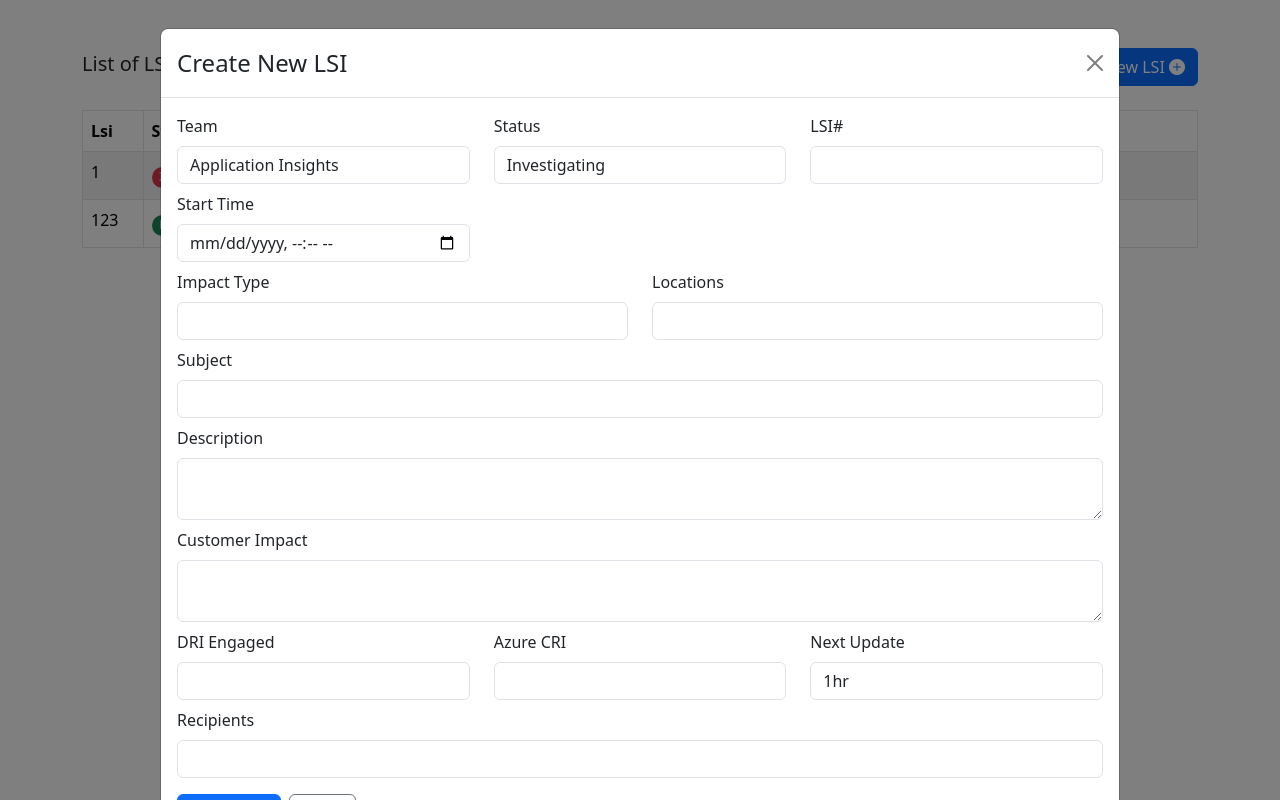
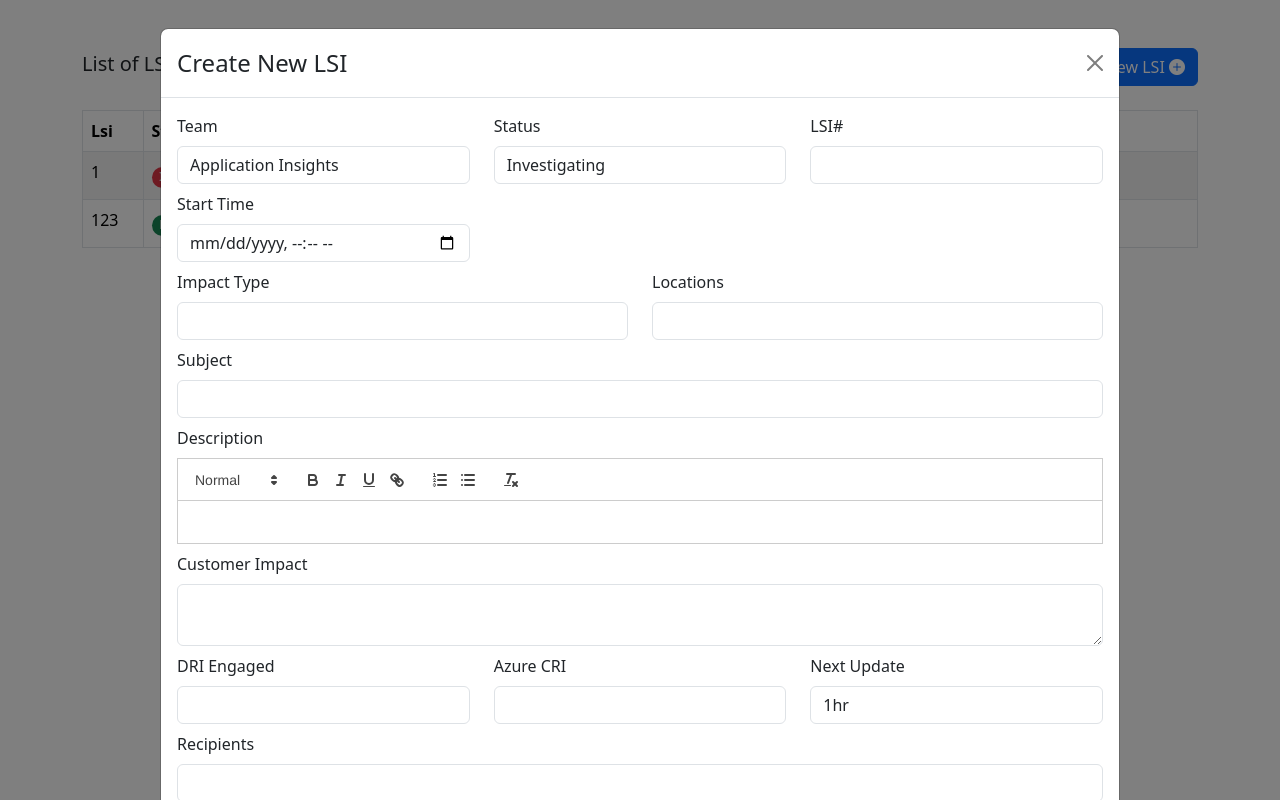
Before and after one commit to vamshisagar/lsi-notifications, a React (Create React App) app: page / in a window 1280 px wide. Both pictures are taken after a click on the button "Create New LSI". Built offline with nearby package versions, Linux system fonts and the light colour scheme.

Commit message:
Added Rich text editor

```diff
--- a/package.json
+++ b/package.json
@@ -12,6 +12,7 @@
     "react": "^18.3.1",
     "react-bootstrap": "^2.10.4",
     "react-dom": "^18.3.1",
+    "react-quill": "^2.0.0",
     "react-scripts": "5.0.1",
     "web-vitals": "^2.1.4"
   },
--- a/src/components/EditLsiForm.js
+++ b/src/components/EditLsiForm.js
@@ -1,5 +1,7 @@
 import React, { useState, useEffect } from "react";
 import { Modal, Form, Button, Row, Col } from "react-bootstrap";
+import ReactQuill from "react-quill";
+import "react-quill/dist/quill.snow.css"; // import styles
 
 const EditLsiForm = ({ lsiData, onClose, onPreview }) => {
     const [formData, setFormData] = useState({
@@ -27,6 +29,13 @@ const EditLsiForm = ({ lsiData, onClose, onPreview }) => {
         setErrors({ ...errors, [name]: "" }); // Clear error when user starts typing again
     };
 
+    const handleDescriptionChange = (value) => {
+        setFormData((prevState) => ({
+            ...prevState,
+            description: value,
+        }));
+    };
+
     const generateInvestigatingDescription = (team, locations, impactType) => {
         return `${team} in ${locations} is Experiencing ${impactType}. We are aware of the issue and currently investigating it.`;
     };
@@ -40,40 +49,40 @@ const EditLsiForm = ({ lsiData, onClose, onPreview }) => {
         return `${team} in ${locations} is Experiencing ${impactType}`;
     };
 
-    useEffect(() => {
-        const { team, status, impactType, locations } = formData;
-        if (status === "Investigating" && team && locations && impactType) {
-            setFormData((prevData) => ({
-                ...prevData,
-                description: generateInvestigatingDescription(
-                    team,
-                    locations,
-                    impactType
-                ),
-            }));
-        }
-        if (status === "Mitigated" && team && locations && impactType) {
-            setFormData((prevData) => ({
-                ...prevData,
-                description: generateMitigatedDescription(
-                    team,
-                    locations,
-                    impactType
-                ),
-            }));
-        }
-        if (status && team && locations && impactType) {
-            setFormData((prevData) => ({
-                ...prevData,
-                subject: generateSubject(team, locations, impactType),
-            }));
-        }
-    }, [
-        formData.team,
-        formData.status,
-        formData.impactType,
-        formData.locations,
-    ]);
+    // useEffect(() => {
+    //     const { team, status, impactType, locations } = formData;
+    //     if (status === "Investigating" && team && locations && impactType) {
+    //         setFormData((prevData) => ({
+    //             ...prevData,
+    //             description: generateInvestigatingDescription(
+    //                 team,
+    //                 locations,
+    //                 impactType
+    //             ),
+    //         }));
+    //     }
+    //     if (status === "Mitigated" && team && locations && impactType) {
+    //         setFormData((prevData) => ({
+    //             ...prevData,
+    //             description: generateMitigatedDescription(
+    //                 team,
+    //                 locations,
+    //                 impactType
+    //             ),
+    //         }));
+    //     }
+    //     if (status && team && locations && impactType) {
+    //         setFormData((prevData) => ({
+    //             ...prevData,
+    //             subject: generateSubject(team, locations, impactType),
+    //         }));
+    //     }
+    // }, [
+    //     formData.team,
+    //     formData.status,
+    //     formData.impactType,
+    //     formData.locations,
+    // ]);
 
     const validate = () => {
         const newErrors = {};
@@ -244,13 +253,26 @@ const EditLsiForm = ({ lsiData, onClose, onPreview }) => {
                     />
                 </Form.Group>
 
-                <Form.Group className="mt-2">
+                {/* <Form.Group className="mt-2">
                     <Form.Label>Description</Form.Label>
                     <Form.Control
                         as="textarea"
                         name="description"
                         value={formData.description || ""}
                         onChange={handleChange}
+                    />
+                    {errors.description && (
+                        <span className="text-danger">
+                            {errors.description}
+                        </span>
+                    )}
+                </Form.Group> */}
+                <Form.Group className="mt-2">
+                    <Form.Label>Description</Form.Label>
+                    <ReactQuill
+                        value={formData.description}
+                        onChange={handleDescriptionChange}
+                        theme="snow"
                     />
                     {errors.description && (
                         <span className="text-danger">
--- a/src/components/EditPreviewPage.js
+++ b/src/components/EditPreviewPage.js
@@ -7,7 +7,7 @@ const EditPreviewPage = ({
     onBack,
     fetchLsiItem,
     backtoHomePage,
-    updateLsi
+    updateLsi,
 }) => {
     const lsiHtmlRef = useRef(null);
     const handleUpdate = async () => {
@@ -244,8 +244,11 @@ const EditPreviewPage = ({
                                     padding: "0.5rem 1.5rem",
                                     border: "1px solid #ddd",
                                 }}
+                                dangerouslySetInnerHTML={{
+                                    __html: formData.description,
+                                }}
                             >
-                                {formData.description}
+                                {/* {formData.description} */}
                             </td>
                         </tr>
                         {(formData.status === "Investigating" ||
--- a/src/components/NewLsiForm.js
+++ b/src/components/NewLsiForm.js
@@ -1,5 +1,7 @@
 import React, { useState, useEffect } from "react";
 import { Form, Button, Row, Col } from "react-bootstrap";
+import ReactQuill from "react-quill";
+import 'react-quill/dist/quill.snow.css'; // import styles
 
 const NewLsiForm = ({ initialData, onClose, onPreview }) => {
     const [formData, setFormData] = useState({
@@ -17,7 +19,7 @@ const NewLsiForm = ({ initialData, onClose, onPreview }) => {
         driEngaged: "",
         azureCri: "",
         recipients: "",
-        lsiHtml:""
+        lsiHtml: "",
     });
 
     const [errors, setErrors] = useState({});
@@ -83,6 +85,12 @@ const NewLsiForm = ({ initialData, onClose, onPreview }) => {
         setErrors({ ...errors, [name]: "" });
     };
 
+    const handleDescriptionChange = (value) => {
+        setFormData((prevState) => ({
+            ...prevState,
+            description: value,
+        }));
+    };
     const validate = () => {
         const newErrors = {};
         if (!formData.lsi) newErrors.lsi = "LSI# is required";
@@ -251,13 +259,24 @@ const NewLsiForm = ({ initialData, onClose, onPreview }) => {
                 />
             </Form.Group>
 
-            <Form.Group className="mt-2">
+            {/* <Form.Group className="mt-2">
                 <Form.Label>Description</Form.Label>
                 <Form.Control
                     as="textarea"
                     name="description"
                     value={formData.description}
                     onChange={handleChange}
+                />
+                {errors.description && (
+                    <span className="text-danger">{errors.description}</span>
+                )}
+            </Form.Group> */}
+            <Form.Group className="mt-2">
+                <Form.Label>Description</Form.Label>
+                <ReactQuill
+                    value={formData.description}
+                    onChange={handleDescriptionChange}
+                    theme="snow"
                 />
                 {errors.description && (
                     <span className="text-danger">{errors.description}</span>
--- a/src/components/PreviewPage.js
+++ b/src/components/PreviewPage.js
@@ -236,14 +236,23 @@ const PreviewPage = ({ formData, onClose, onBack, onSendSuccess, addLsi }) => {
                             >
                                 Description
                             </td>
-                            <td
+                            {/* <td
                                 style={{
                                     padding: "0.5rem 1.5rem",
                                     border: "1px solid #ddd",
                                 }}
                             >
                                 {formData.description}
-                            </td>
+                            </td> */}
+                            <td
+                                style={{
+                                    padding: "0.5rem 1.5rem",
+                                    border: "1px solid #ddd",
+                                }}
+                                dangerouslySetInnerHTML={{
+                                    __html: formData.description,
+                                }}
+                            ></td>
                         </tr>
                         {(formData.status === "Investigating" ||
                             formData.status === "Mitigating") && (
```
Also changed, not shown: 1 other file (tests, documents, lock files or other folders).
